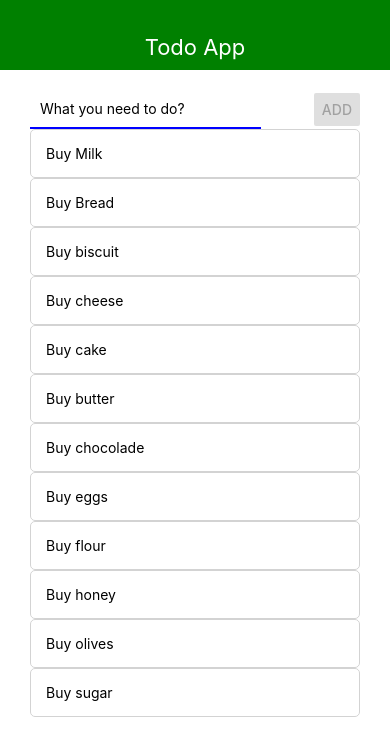
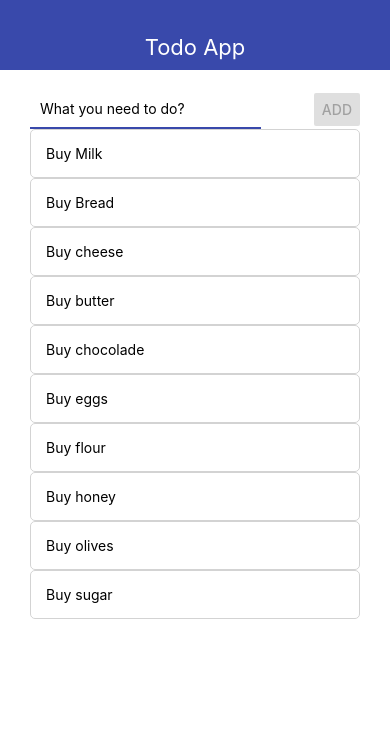
Before and after one commit to EdiGal91/novice-rn-todo-app, a React Native app: screen / in a window 390 px wide. Shown: the top 756 px of the page. Built offline with nearby package versions, Linux system fonts and the light colour scheme.

Commit message:
add card and alert-confimr on delete

```diff
--- a/App.js
+++ b/App.js
@@ -10,16 +10,14 @@ export default function App() {
   const [todos, setTodos] = useState([
     { id: 1, title: "Buy Milk" },
     { id: 2, title: "Buy Bread" },
-    { id: 3, title: "Buy biscuit" },
     { id: 4, title: "Buy cheese" },
-    { id: 5, title: "Buy cake" },
-    { id: 6, title: "Buy butter" },
-    { id: 7, title: "Buy chocolade" },
-    { id: 8, title: "Buy eggs" },
-    { id: 9, title: "Buy flour" },
-    { id: 10, title: "Buy honey" },
-    { id: 11, title: "Buy olives" },
-    { id: 12, title: "Buy sugar" }
+    { id: 5, title: "Buy butter" },
+    { id: 6, title: "Buy chocolade" },
+    { id: 7, title: "Buy eggs" },
+    { id: 8, title: "Buy flour" },
+    { id: 9, title: "Buy honey" },
+    { id: 10, title: "Buy olives" },
+    { id: 11, title: "Buy sugar" }
   ]);
 
   const addTodo = title => {
@@ -37,15 +35,31 @@ export default function App() {
     ]);
   };
 
-  const removeTodo = (todoId, toNotify = true) => {
-    if (toNotify) {
-      notifyClosed(todoId);
-    }
-    setTodos(prevTodos => prevTodos.filter(({ id }) => id !== todoId));
+  const removeTodo = todoId => {
+    const todo = todos.find(({ id }) => id === todoId);
+
+    Alert.alert(
+      "Deleting Todo",
+      `Are you sure you want to delete "${todo.title}"?`,
+      [
+        {
+          text: "Cancel",
+          style: "cancel"
+        },
+        {
+          text: `delete "${todo.title}"`,
+          onPress: () => {
+            setTodoId(null);
+            setTodos(prevTodos => prevTodos.filter(({ id }) => id !== todoId));
+            notifyClosed(todo.title);
+          }
+        }
+      ],
+      { cancelable: false }
+    );
   };
 
-  const notifyClosed = todoId => {
-    const { title } = todos.find(({ id }) => id === todoId);
+  const notifyClosed = title => {
     ToastAndroid.show(`"${title}" was deleted!`, ToastAndroid.LONG);
   };
 
@@ -53,10 +67,7 @@ export default function App() {
     <TodoScreen
       todo={todos.find(({ id }) => id === todoId)}
       goBack={() => setTodoId(null)}
-      removeTodo={id => {
-        setTodoId(null);
-        removeTodo(id);
-      }}
+      removeTodo={removeTodo}
     />
   ) : (
     <MainScreen
--- a/src/components/AddTodo.js
+++ b/src/components/AddTodo.js
@@ -1,5 +1,6 @@
 import React, { useState } from "react";
 import { View, StyleSheet, TextInput, Button, Text } from "react-native";
+import { THEME } from "../theme";
 
 export const AddTodo = ({ onSubmit }) => {
   const [taskTitle, setTaskTitle] = useState("");
@@ -43,7 +44,7 @@ const styles = StyleSheet.create({
     width: "70%",
     borderStyle: "solid",
     borderBottomWidth: 2,
-    borderBottomColor: "blue",
+    borderBottomColor: THEME.COLORS.MAIN_COLOR,
     padding: 10
   },
   button: {}
--- a/src/components/Navbar.js
+++ b/src/components/Navbar.js
@@ -1,6 +1,6 @@
 import React from "react";
 import { View, Text, StyleSheet } from "react-native";
-
+import { THEME } from "../theme";
 export const Navbar = ({ title }) => (
   <View style={styles.navbar}>
     <Text style={styles.text}>{title}</Text>
@@ -12,8 +12,8 @@ const styles = StyleSheet.create({
     height: 70,
     alignItems: "center",
     justifyContent: "flex-end",
-    backgroundColor: "green",
+    backgroundColor: THEME.COLORS.MAIN_COLOR,
     paddingBottom: 10
   },
-  text: { fontSize: 22, color: "white" }
+  text: { fontSize: 22, color: THEME.COLORS.WHITE }
 });
--- /dev/null
+++ b/src/components/pure/AppCard.js
@@ -0,0 +1,22 @@
+import React from "react";
+import { StyleSheet, View } from "react-native";
+
+export const AppCard = props => (
+  <View style={{ ...styles.default, ...props.style }}>{props.children}</View>
+);
+
+const styles = StyleSheet.create({
+  default: {
+    padding: 20,
+    flexDirection: "row",
+    justifyContent: "space-between",
+    alignItems: "center",
+    shadowColor: "#000",
+    shadowRadius: 2,
+    shadowOpacity: 0.3,
+    shadowOffset: { width: 2, height: 2 },
+    elevation: 8,
+    backgroundColor: "#fff",
+    borderRadius: 10
+  }
+});
--- a/src/screens/TodoScreen.js
+++ b/src/screens/TodoScreen.js
@@ -1,17 +1,22 @@
 import React from "react";
 import { StyleSheet, View, Text, Button } from "react-native";
+import { THEME } from "../theme";
+import { AppCard } from "../components/pure/AppCard";
 
 export const TodoScreen = ({ todo, goBack, removeTodo }) => {
   return (
     <View>
-      <Text>{todo.title}</Text>
+      <AppCard style={styles.card}>
+        <Text style={styles.title}>{todo.title}</Text>
+        <Button title="Edit"></Button>
+      </AppCard>
       <View style={styles.buttons}>
         <View style={styles.button}>
-          <Button color="#757575" onPress={goBack} title="Back" />
+          <Button color={THEME.COLORS.GRAY} onPress={goBack} title="Back" />
         </View>
         <View style={styles.button}>
           <Button
-            color="#e53940"
+            color={THEME.COLORS.DANGER}
             onPress={() => removeTodo(todo.id)}
             title="Remove"
           />
@@ -28,5 +33,9 @@ const styles = StyleSheet.create({
   },
   button: {
     width: "40%"
-  }
+  },
+  title: {
+    fontSize: 20
+  },
+  card: { marginBottom: 20, padding: 15 }
 });
--- /dev/null
+++ b/src/theme.js
@@ -0,0 +1,8 @@
+export const THEME = {
+  COLORS: {
+    MAIN_COLOR: "#3949ab",
+    WHITE: "#ffffff",
+    DANGER: "#e53940",
+    GRAY: "#757575"
+  }
+};
```
